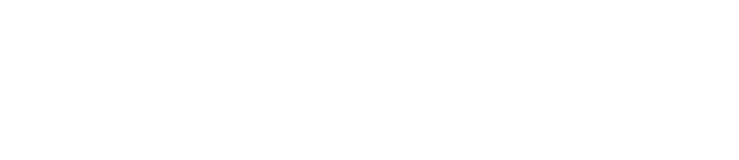
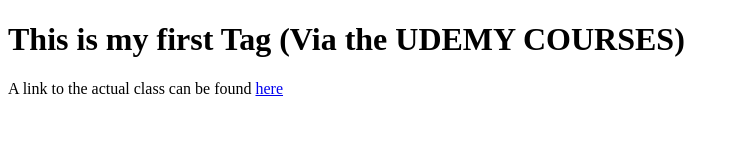
Before and after one commit to lysanironman/Web_Dev_Bootcamp_UDEMY, a plain HTML site: page index.html in a window 1280 px wide. Shown: the whole page, without its empty margins (0-739 px from the left). Drawn offline with Linux system fonts and the light colour scheme.

```diff
--- a/index.html
+++ b/index.html
@@ -8,5 +8,7 @@
     </head>
     <body>
 <!-- body: Our content goes here -->
+        <h1>This is my first Tag (Via the <strong>UDEMY COURSES</strong>)</h1>
+        <p>A link to the actual class can be found <a href="https://www.udemy.com/course/the-web-developer-bootcamp/">here</a></p>
     </body>
 </html>
```
Also changed, not shown: webDevNotes.txt.
